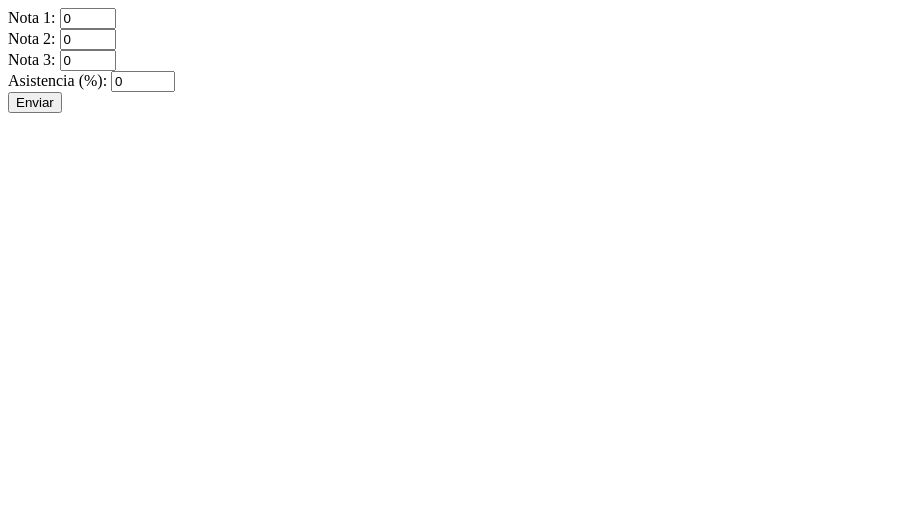
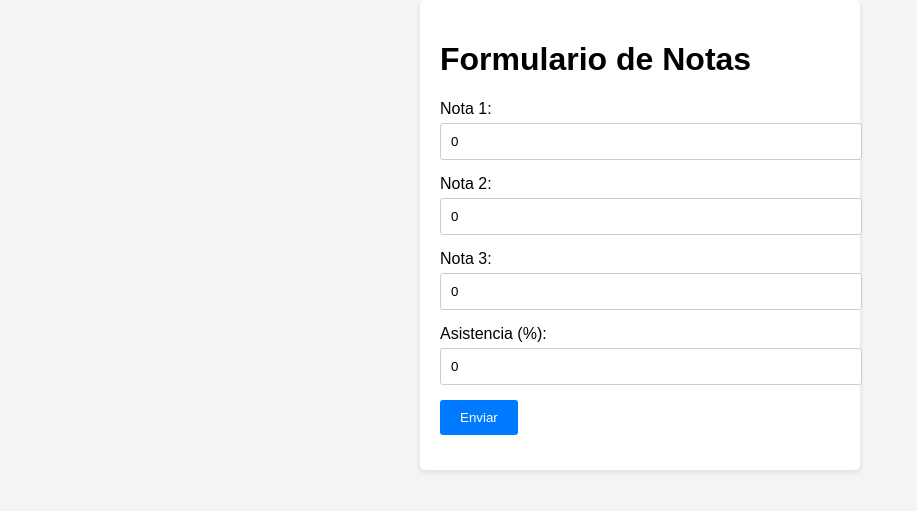
Before and after one commit to sebastianSovier/flaskProject, a Flask app: page /ejercicio1 in a window 1280 px wide. Shown: the top 511 px of the page, without its empty margins (0-917 px from the left). Run offline with Flask 3, Linux system fonts and the light colour scheme.

Commit message:
ev3 avance

```diff
--- /dev/null
+++ b/app/static/css/styles.css
@@ -0,0 +1,48 @@
+body {
+    font-family: Arial,sans-serif;
+    background-color: #f4f4f4;
+    margin:0;
+    padding:0;
+}
+
+.container {
+    max-width: 400px;
+    margin:auto;
+    padding:20px;
+    background-color: #fff;
+    border-radius: 5px;
+    box-shadow:0 2px 5px rgba(0,0,0,0.1);
+
+}
+.form-group{
+    margin-bottom: 15px;
+}
+label {
+    display:block;
+    margin-bottom: 5px;
+}
+
+input[type="text"],input[type="number"]{
+    width: 100%;
+    padding:10px;
+    border: 1px solid #ccc;
+    border-radius: 3px;
+}
+input[type="submit"]{
+    background-color: #007bff;
+    color:#fff;
+    border:none;
+    padding:10px 20px;
+    border-radius: 3px;
+    cursor:pointer;
+}
+.center {
+    text-align: center;
+}
+.form-group.r input[type="submit"]{
+    text-decoration: underline;
+}
+img {
+    max-width: 100%;
+    height: auto;
+}
--- a/app/templates/formulario1.html
+++ b/app/templates/formulario1.html
@@ -3,9 +3,11 @@
 <head>
     <meta charset="UTF-8">
     <title>Formulario de Notas</title>
+     <link rel="stylesheet"  href="/static/css/styles.css">
 </head>
 <body>
 <div class="container">
+    <h1>Formulario de Notas</h1>
     <form method="post">
     <div class="form-group"  >
         <label for="nota1">Nota 1:</label>
@@ -25,14 +27,15 @@
     </div>
     <div class="form-group"><input type="submit" value="Enviar"></div>
         </form>
-</div>
-
-<div >
-    <label >
+       <label >
         {{ promedio }}
     </label>
     <label >{{ estado }}</label>
 </div>
 
+
+
+
+
 </body>
 </html>
```
Also changed, not shown: app/templates/Inicio.html (+5 -4 lines), app/templates/formulario2.html (+5 -2 lines).
